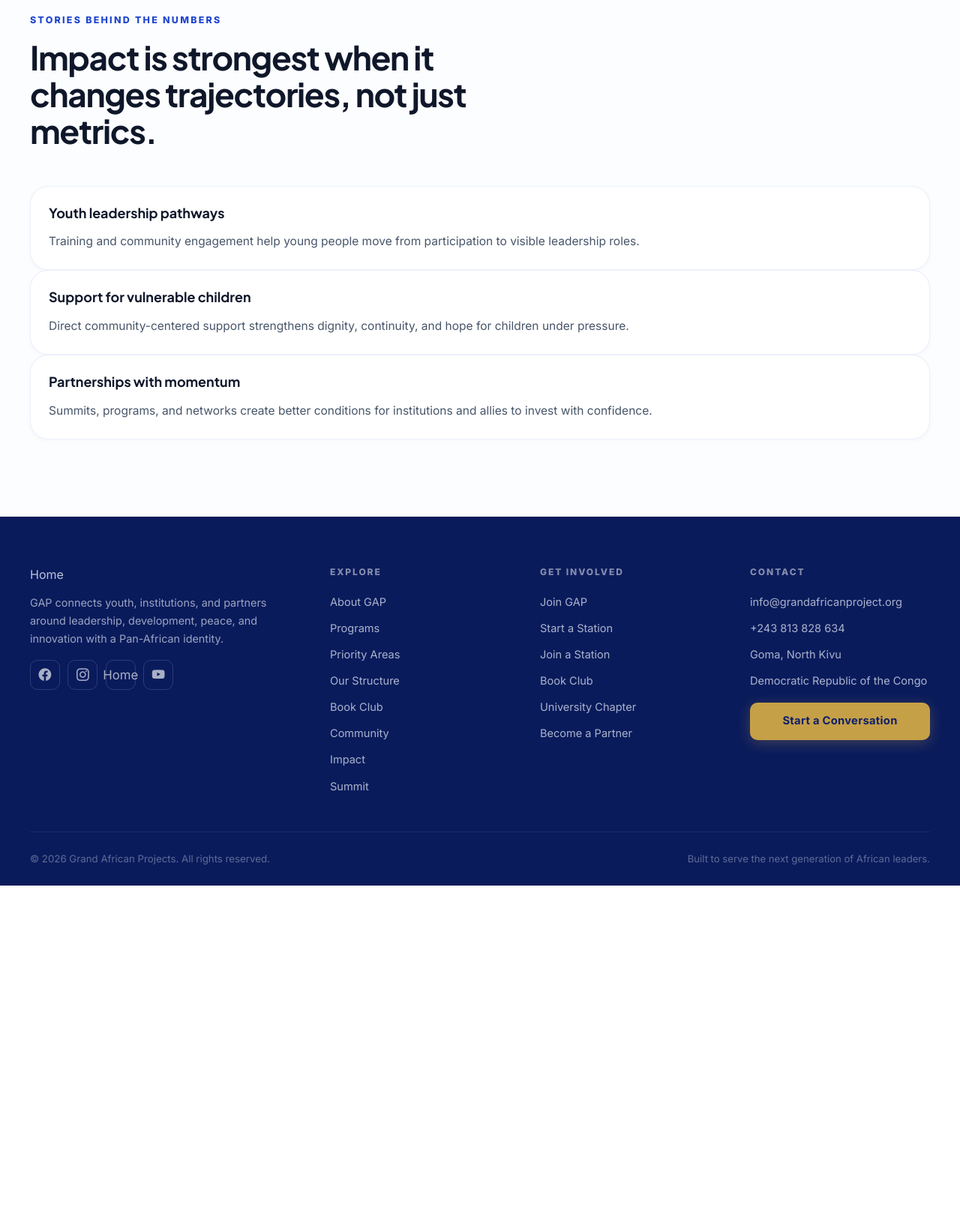
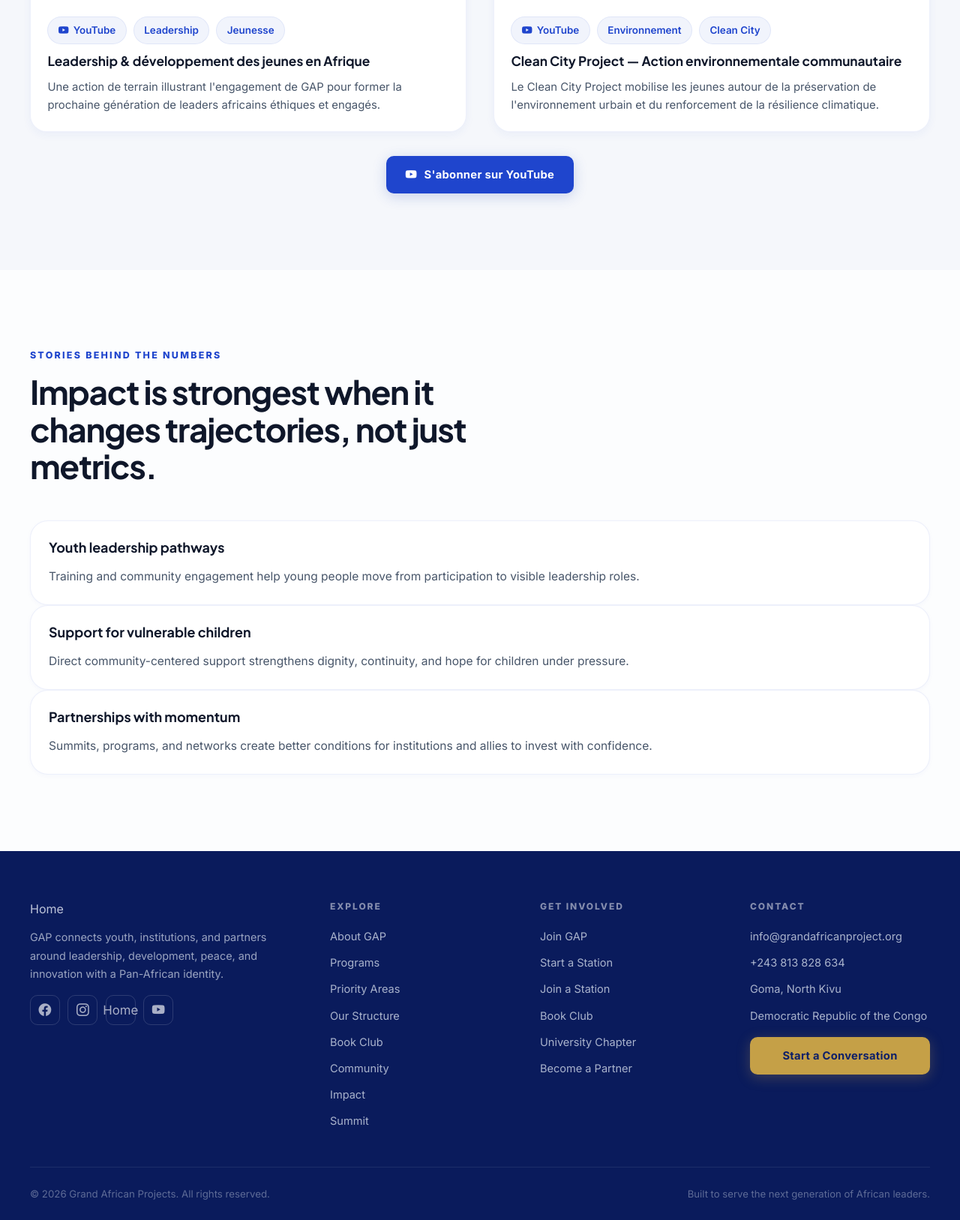
Before and after one commit to danymuziki90/gap, a PHP site: page /impact.html in a window 1280 px wide. Shown: the part 3359-4986 px from the top of the page at 75% size. Before the commit the page ends 4540 px from the top, so only its background shows below. Run offline with PHP 8.4, Linux system fonts and the light colour scheme; some web fonts are replaced.

Commit message:
Replace LinkedIn videos with YouTube embeds - index + impact pages

```diff
--- a/assets/css/site.css
+++ b/assets/css/site.css
@@ -2523,3 +2523,139 @@ body {
     height: 40px;
   }
 }
+
+/* ============================================================
+   YOUTUBE EMBED — responsive iframe 16/9
+   ============================================================ */
+
+/* Wrapper embed pour home.css (.h-video__embed-wrap) */
+.h-video__embed-wrap {
+  position: relative;
+  width: 100%;
+  aspect-ratio: 16 / 9;
+  background: #000;
+  overflow: hidden;
+  border-radius: 0;
+  flex-shrink: 0;
+}
+.h-video__embed-wrap iframe {
+  position: absolute;
+  inset: 0;
+  width: 100%;
+  height: 100%;
+  border: 0;
+  display: block;
+}
+
+/* Carte vidéo home — ajustement quand embed remplace thumb */
+.h-video__card .h-video__embed-wrap {
+  border-radius: 0;
+}
+.h-video__card {
+  border-radius: 20px;
+  overflow: hidden;
+  border: 1px solid var(--color-border);
+  background: var(--color-surface);
+  box-shadow: var(--shadow-sm);
+  display: flex;
+  flex-direction: column;
+  transition: transform var(--transition), box-shadow var(--transition);
+}
+.h-video__card:hover {
+  transform: translateY(-4px);
+  box-shadow: var(--shadow-card);
+}
+.h-video__body {
+  padding: 1.4rem;
+  display: flex;
+  flex-direction: column;
+  gap: 0.75rem;
+}
+.h-video__body h3 {
+  font-family: var(--font-heading);
+  font-size: 1.08rem;
+  font-weight: 700;
+  color: var(--color-heading);
+  line-height: 1.3;
+  margin: 0;
+}
+.h-video__body p {
+  color: var(--color-text-soft);
+  font-size: 0.93rem;
+  line-height: 1.65;
+  margin: 0;
+  flex: 1;
+}
+
+/* ── Impact page — grille 2 vidéos ──────────────────────────── */
+.impact-videos-grid {
+  display: grid;
+  grid-template-columns: repeat(2, minmax(0, 1fr));
+  gap: clamp(1.5rem, 3vw, 2.25rem);
+  margin-top: 2.5rem;
+}
+
+.impact-video-card {
+  border-radius: 22px;
+  overflow: hidden;
+  border: 1px solid var(--color-border);
+  background: var(--color-surface);
+  box-shadow: var(--shadow-sm);
+  display: flex;
+  flex-direction: column;
+  transition: transform var(--transition), box-shadow var(--transition), border-color var(--transition);
+}
+.impact-video-card:hover {
+  transform: translateY(-5px);
+  box-shadow: var(--shadow-card);
+  border-color: rgba(31, 69, 205, 0.2);
+}
+
+.impact-video-embed {
+  position: relative;
+  width: 100%;
+  aspect-ratio: 16 / 9;
+  background: #000;
+  overflow: hidden;
+  flex-shrink: 0;
+}
+.impact-video-embed iframe {
+  position: absolute;
+  inset: 0;
+  width: 100%;
+  height: 100%;
+  border: 0;
+  display: block;
+}
+
+.impact-video-body {
+  padding: 1.4rem;
+  display: flex;
+  flex-direction: column;
+  gap: 0.7rem;
+  flex: 1;
+}
+.impact-video-body h3 {
+  font-family: var(--font-heading);
+  font-size: 1.08rem;
+  font-weight: 700;
+  color: var(--color-heading);
+  line-height: 1.3;
+  margin: 0;
+}
+.impact-video-body p {
+  color: var(--color-text-soft);
+  font-size: 0.93rem;
+  line-height: 1.65;
+  margin: 0;
+}
+
+/* Responsive */
+@media (max-width: 768px) {
+  .impact-videos-grid {
+    grid-template-columns: 1fr;
+  }
+  .h-videos__grid {
+    grid-template-columns: 1fr;
+  }
+}
--- a/impact.html
+++ b/impact.html
@@ -227,31 +227,63 @@
     </section>
 
     <section class="section surface-muted" id="impact-video">
-      <div class="container split-grid">
-        <div data-reveal>
-          <div class="section-header">
-            <span class="section-kicker">Impact in Action</span>
-            <h2 class="section-heading">Watch our community engagement and summits</h2>
-            <p class="section-copy">Experience the drive of our young leaders on the ground. See how the GAP Summit and
-              civic initiatives bring together decision-makers, youth, and experts to form practical alliances for
-              Africa's future.</p>
-          </div>
-          <div class="actions" style="margin-top: 1.5rem;">
-            <a class="button" href="https://www.youtube.com/@GrandAfricanProjectsNGO" target="_blank"
-              rel="noopener noreferrer">
-              <i class="bi bi-youtube" aria-hidden="true"></i> Subscribe to YouTube
-            </a>
-          </div>
+      <div class="container">
+        <div class="section-header" data-reveal style="max-width:680px;">
+          <span class="section-kicker">Impact en action</span>
+          <h2 class="section-heading">Regardez nos engagements sur le terrain et nos sommets</h2>
+          <p class="section-copy">Découvrez le dynamisme de nos jeunes leaders sur le terrain. Voyez comment le Sommet GAP et les initiatives civiques rassemblent décideurs, jeunes et experts pour former des alliances pratiques pour l'avenir de l'Afrique.</p>
         </div>
-        <div class="video-preview-wrapper" data-reveal>
-          <div class="photo-frame hero-photo video-card-thumb" data-video-id="YM7wcHlcuQ4">
-            <img src="https://img.youtube.com/vi/YM7wcHlcuQ4/maxresdefault.jpg"
-              alt="GAP Summit and Civil Engagement Video Thumbnail" loading="lazy" width="640" height="360">
-            <div class="video-card-play-overlay">
-              <button class="video-play-btn" type="button" aria-label="Play video"><i class="bi bi-play-fill"
-                  aria-hidden="true"></i></button>
+        <div class="impact-videos-grid" data-reveal>
+
+          <!-- Vidéo 1 -->
+          <article class="impact-video-card">
+            <div class="impact-video-embed">
+              <iframe
+                src="https://www.youtube.com/embed/9WXQrxOrCFA?rel=0&modestbranding=1"
+                title="GAP — Leadership &amp; développement des jeunes en Afrique"
+                allow="accelerometer; autoplay; clipboard-write; encrypted-media; gyroscope; picture-in-picture; web-share"
+                allowfullscreen
+                loading="lazy">
+              </iframe>
             </div>
-          </div>
+            <div class="impact-video-body">
+              <div class="pill-list">
+                <span class="pill"><i class="bi bi-youtube"></i> YouTube</span>
+                <span class="pill">Leadership</span>
+                <span class="pill">Jeunesse</span>
+              </div>
+              <h3>Leadership &amp; développement des jeunes en Afrique</h3>
+              <p>Une action de terrain illustrant l'engagement de GAP pour former la prochaine génération de leaders africains éthiques et engagés.</p>
+            </div>
+          </article>
+
+          <!-- Vidéo 2 -->
+          <article class="impact-video-card">
+            <div class="impact-video-embed">
+              <iframe
+                src="https://www.youtube.com/embed/YM7wcHlcuQ4?rel=0&modestbranding=1"
+                title="GAP — Clean City Project &amp; Action environnementale"
+                allow="accelerometer; autoplay; clipboard-write; encrypted-media; gyroscope; picture-in-picture; web-share"
+                allowfullscreen
+                loading="lazy">
+              </iframe>
+            </div>
+            <div class="impact-video-body">
+              <div class="pill-list">
+                <span class="pill"><i class="bi bi-youtube"></i> YouTube</span>
+                <span class="pill">Environnement</span>
+                <span class="pill">Clean City</span>
+              </div>
+              <h3>Clean City Project — Action environnementale communautaire</h3>
+              <p>Le Clean City Project mobilise les jeunes autour de la préservation de l'environnement urbain et du renforcement de la résilience climatique.</p>
+            </div>
+          </article>
+
+        </div>
+        <div class="actions" style="margin-top:2rem;justify-content:center;" data-reveal>
+          <a class="button" href="https://www.youtube.com/@GrandAfricanProjectsNGO" target="_blank" rel="noopener noreferrer">
+            <i class="bi bi-youtube"></i> S'abonner sur YouTube
+          </a>
         </div>
       </div>
     </section>
```
Also changed, not shown: index.html (+40 -19 lines).
